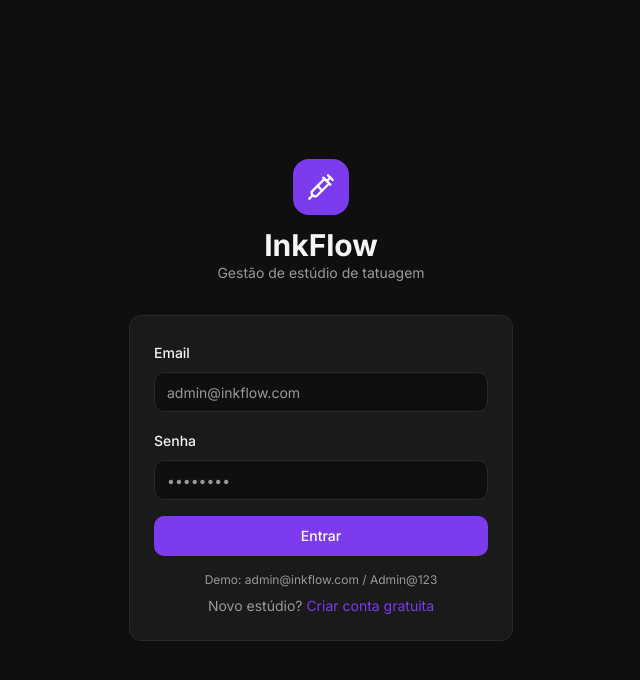
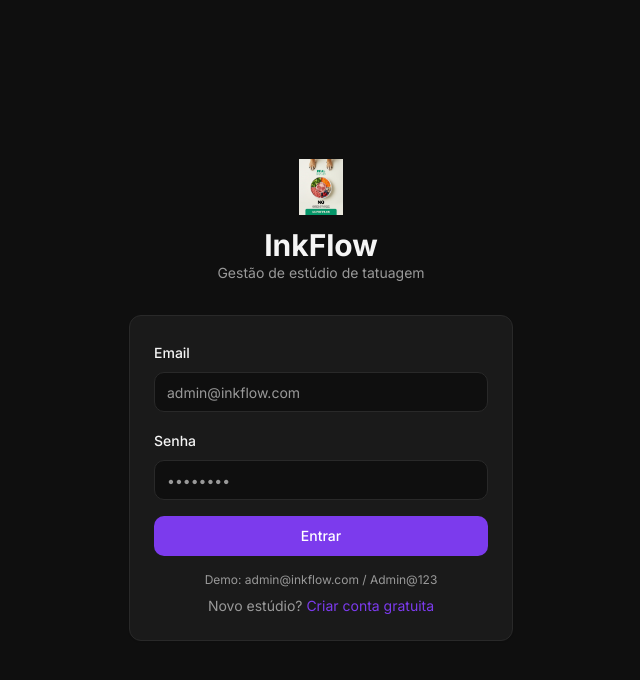
Before and after one commit to rveigarangel-tattoo/inkagenda, a Next.js app: page /login in a window 1280 px wide. Shown: the top 680 px of the page, without its empty margins (319-959 px from the left). Built offline with nearby package versions, Linux system fonts and the light colour scheme.

Commit message:
Replace Syringe icon with new logo in all pages (login, register, invite, onboarding)

```diff
--- a/src/app/invite/[token]/page.tsx
+++ b/src/app/invite/[token]/page.tsx
@@ -2,7 +2,7 @@
 import { useEffect, useState } from "react"
 import { useParams, useRouter } from "next/navigation"
 import { signIn } from "next-auth/react"
-import { Syringe, AlertCircle } from "lucide-react"
+import { AlertCircle } from "lucide-react"
 import { toast } from "sonner"
 import { Button } from "@/components/ui/button"
 import { Input } from "@/components/ui/input"
@@ -110,8 +110,8 @@ export default function InvitePage() {
     <div className="flex min-h-screen items-center justify-center bg-background p-4">
       <div className="w-full max-w-sm">
         <div className="mb-8 flex flex-col items-center text-center">
-          <div className="mb-3 flex h-14 w-14 items-center justify-center rounded-2xl bg-primary text-primary-foreground">
-            <Syringe className="h-7 w-7" />
+          <div className="mb-3">
+            <img src="/logo.png" alt="InkFlow" className="h-14 w-14 object-contain" />
           </div>
           <h1 className="text-2xl font-bold">InkFlow</h1>
           <p className="text-sm text-muted-foreground">Você foi convidado para o estúdio</p>
--- a/src/app/login/page.tsx
+++ b/src/app/login/page.tsx
@@ -2,7 +2,6 @@
 import { useState } from "react"
 import { signIn } from "next-auth/react"
 import { useRouter } from "next/navigation"
-import { Syringe } from "lucide-react"
 import { toast } from "sonner"
 import { Button } from "@/components/ui/button"
 import { Input } from "@/components/ui/input"
@@ -32,8 +31,8 @@ export default function LoginPage() {
     <div className="flex min-h-screen items-center justify-center bg-background p-4">
       <div className="w-full max-w-sm">
         <div className="mb-8 flex flex-col items-center text-center">
-          <div className="mb-3 flex h-14 w-14 items-center justify-center rounded-2xl bg-primary text-primary-foreground">
-            <Syringe className="h-7 w-7" />
+          <div className="mb-3">
+            <img src="/logo.png" alt="InkFlow" className="h-14 w-14 object-contain" />
           </div>
           <h1 className="text-3xl font-bold">InkFlow</h1>
           <p className="text-sm text-muted-foreground">Gestão de estúdio de tatuagem</p>
--- a/src/app/onboarding/page.tsx
+++ b/src/app/onboarding/page.tsx
@@ -1,7 +1,7 @@
 "use client"
 import { useEffect, useState } from "react"
 import { useRouter } from "next/navigation"
-import { Syringe, CheckCircle } from "lucide-react"
+import { CheckCircle } from "lucide-react"
 import { toast } from "sonner"
 import { Button } from "@/components/ui/button"
 import { Input } from "@/components/ui/input"
@@ -45,8 +45,8 @@ export default function OnboardingPage() {
     <div className="flex min-h-screen items-center justify-center bg-background p-4">
       <div className="w-full max-w-md">
         <div className="mb-8 flex flex-col items-center text-center">
-          <div className="mb-3 flex h-14 w-14 items-center justify-center rounded-2xl bg-primary text-primary-foreground">
-            <Syringe className="h-7 w-7" />
+          <div className="mb-3">
+            <img src="/logo.png" alt="InkFlow" className="h-14 w-14 object-contain" />
           </div>
           <h1 className="text-2xl font-bold">Configure seu Estúdio</h1>
           <p className="text-sm text-muted-foreground">Leva menos de 1 minuto para começar</p>
--- a/src/app/register/page.tsx
+++ b/src/app/register/page.tsx
@@ -3,7 +3,6 @@ import { useState } from "react"
 import { signIn } from "next-auth/react"
 import { useRouter } from "next/navigation"
 import Link from "next/link"
-import { Syringe } from "lucide-react"
 import { toast } from "sonner"
 import { Button } from "@/components/ui/button"
 import { Input } from "@/components/ui/input"
@@ -52,8 +51,8 @@ export default function RegisterPage() {
     <div className="flex min-h-screen items-center justify-center bg-background p-4">
       <div className="w-full max-w-sm">
         <div className="mb-8 flex flex-col items-center text-center">
-          <div className="mb-3 flex h-14 w-14 items-center justify-center rounded-2xl bg-primary text-primary-foreground">
-            <Syringe className="h-7 w-7" />
+          <div className="mb-3">
+            <img src="/logo.png" alt="InkFlow" className="h-14 w-14 object-contain" />
           </div>
           <h1 className="text-3xl font-bold">InkFlow</h1>
           <p className="text-sm text-muted-foreground">Crie a conta do seu estúdio</p>
```
